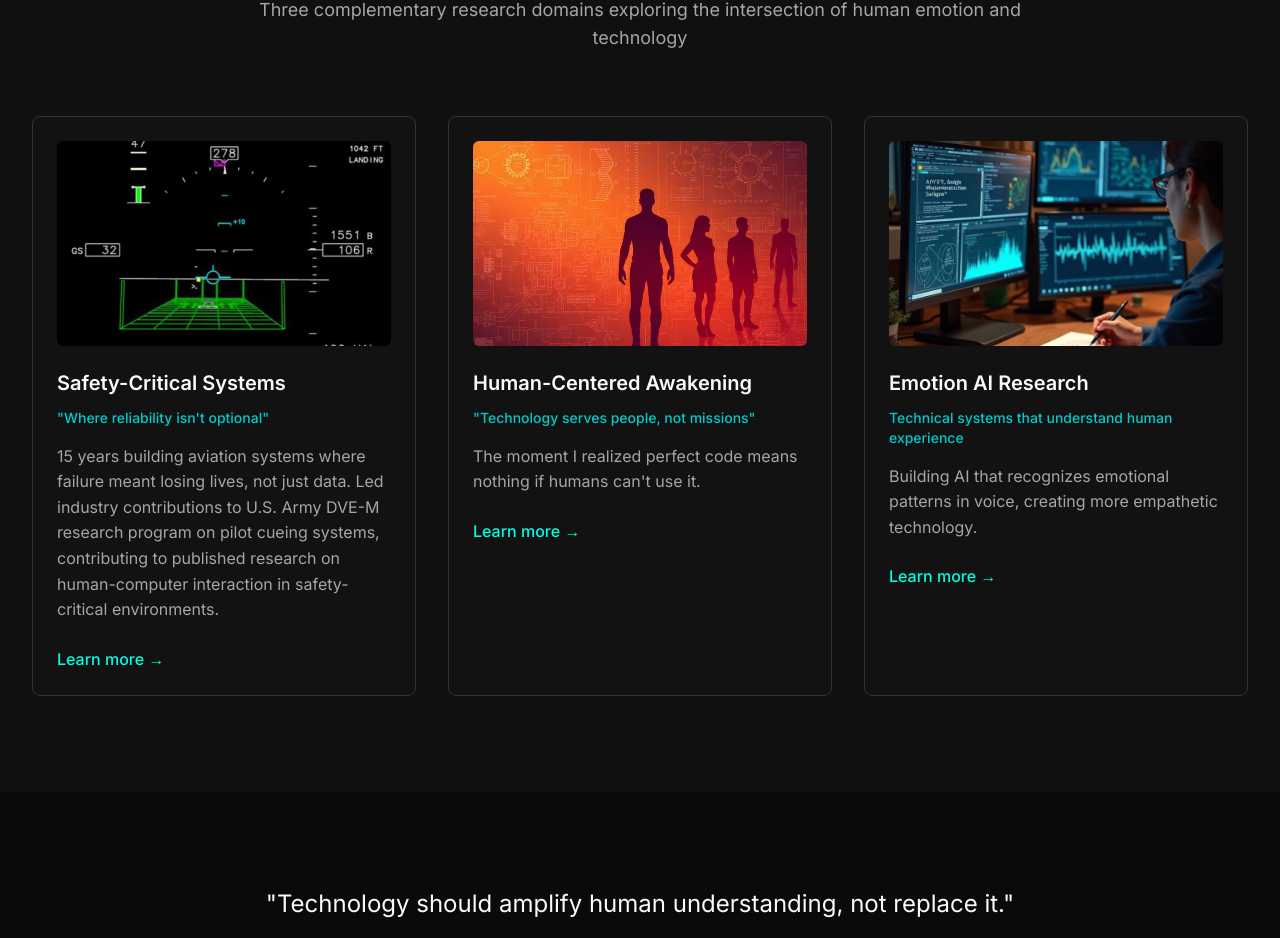
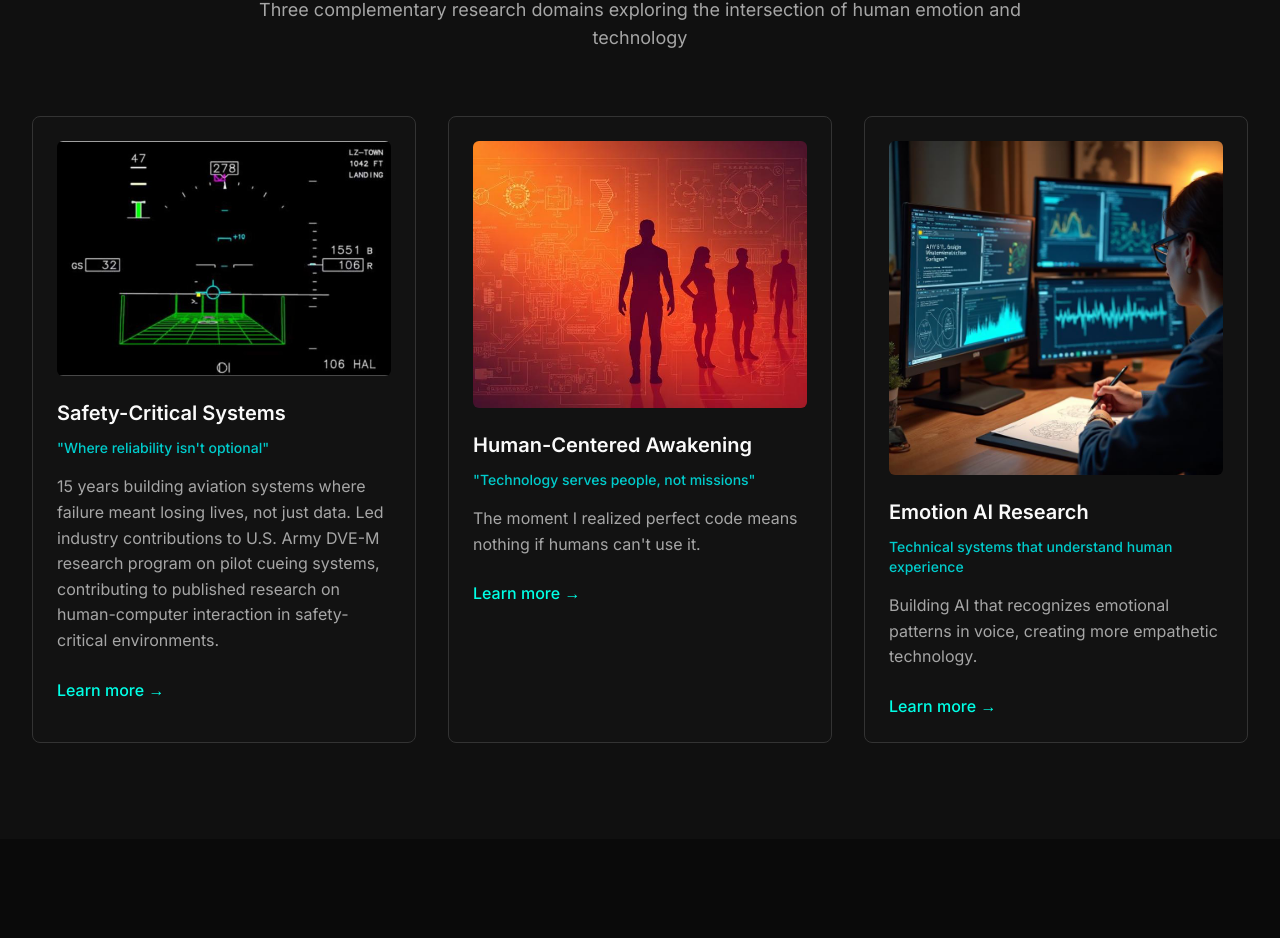
Before and after one commit to Shongilon/heartfelt-systems, a React (Vite) app: page / in a window 1280 px wide. Shown: the part 1169-2107 px from the top of the page. Built offline with nearby package versions, Linux system fonts and the light colour scheme.

Commit message:
Fix image cropping issue
Adjusted image aspect ratio to display the full height of the image, removing any cropping.

```diff
--- a/src/pages/Index.tsx
+++ b/src/pages/Index.tsx
@@ -80,11 +80,11 @@ const Index = () => {
           <div className="grid grid-cols-1 md:grid-cols-3 gap-8">
             {storyCards.map((card) => (
               <div key={card.id} className="research-card">
-                <div className="aspect-[16/9.8] mb-6 rounded-md overflow-hidden">
+                <div className="mb-6 rounded-md overflow-hidden">
                   <img
                     src={card.image}
                     alt={card.title}
-                    className="w-full h-full object-cover"
+                    className="w-full object-contain"
                   />
                 </div>
 
```
